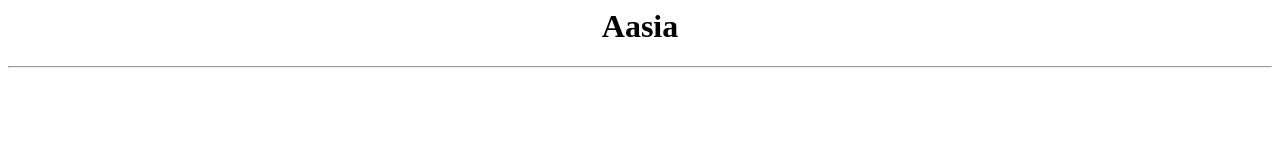
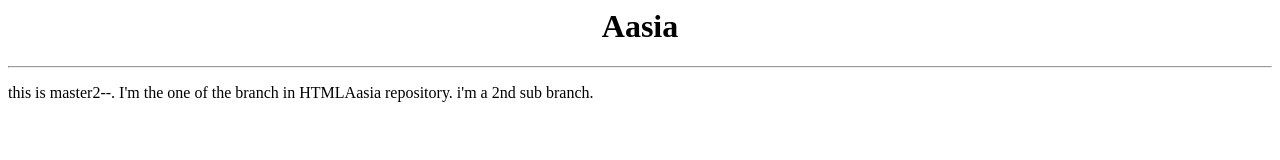
Before and after one commit to Aasiacoder/HTMLAasia, a plain HTML site: page index.html in a window 1280 px wide. Drawn offline with Linux system fonts and the light colour scheme.

Commit message:
modified the index.html

```diff
--- a/index.html
+++ b/index.html
@@ -2,3 +2,6 @@
   <h1>Aasia</h1>
 </center>
 <hr>
+<p><!--master1 say about master2-->
+  this is master2--. I'm the one of the branch in HTMLAasia repository. i'm a 2nd sub branch.
+</p>
```
